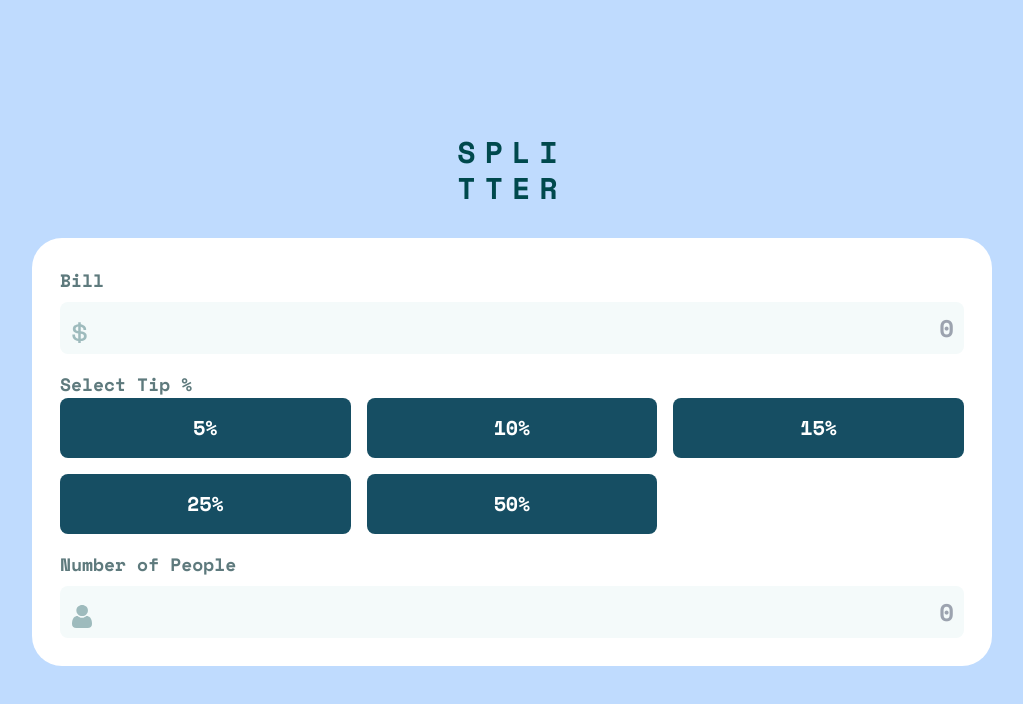
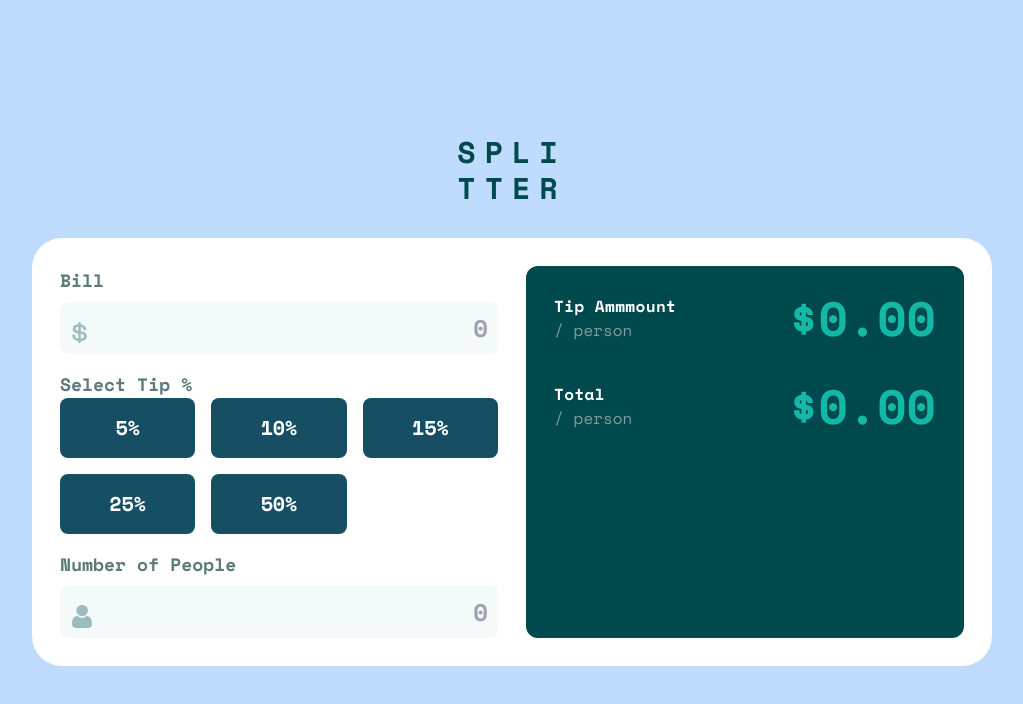
Before and after one commit to LugpDev2022/splitter, a Next.js app: page / in a window 1280 px wide. Shown: the top 704 px of the page, without its empty margins (128-1151 px from the left). Built offline with nearby package versions, Linux system fonts and the light colour scheme.

Commit message:
Ammount span

```diff
--- /dev/null
+++ b/app/components/spans/AmmountSpan.tsx
@@ -0,0 +1,20 @@
+interface AmmountSpanProps {
+  children: React.ReactNode;
+  ammount: number;
+}
+
+const AmmountSpan: React.FC<AmmountSpanProps> = ({ children, ammount }) => {
+  return (
+    <div className='flex flex-row justify-between mb-10'>
+      <div className='grid grid-rows-2'>
+        <span className='text-white font-bold tracking-wide'>{children}</span>
+        <span className='text-[#7f9c9f]'>/ person</span>
+      </div>
+      <span className='text-teal-500 text-5xl font-bold'>
+        ${ammount <= 0 ? '0.00' : ammount}
+      </span>
+    </div>
+  );
+};
+
+export default AmmountSpan;
--- a/app/page.tsx
+++ b/app/page.tsx
@@ -1,9 +1,11 @@
 import Input from './components/Input';
 import Title from './components/Title';
+import Button from './components/buttons/Button';
 import SectionSpan from './components/spans/SectionSpan';
+
 import dollarIcon from './assets/icon-dollar.svg';
 import personIcon from './assets/icon-person.svg';
-import Button from './components/buttons/Button';
+import AmmountSpan from './components/spans/AmmountSpan';
 
 const percentages: number[] = [5, 10, 15, 25, 50];
 
@@ -15,14 +17,30 @@ const page = () => {
       flex-col
       gap-8
       justify-end
-      md:justify-center'
+      md:justify-center
+      '
       style={{ height: '100%', alignItems: 'center' }}
     >
       <header className='flex flex-col justify-center'>
         <Title />
       </header>
 
-      <div className=' bg-white rounded-t-[35px] md:rounded-[30px] p-7 w-full md:w-11/12 lg:w-9/12'>
+      <div
+        className='
+      bg-white
+      gap-7
+      grid
+      grid-cols-1
+      lg:w-9/12
+      md:grid-cols-2
+      md:rounded-[30px]
+      md:w-11/12
+      p-7
+      rounded-t-[35px]
+      w-full
+      '
+      >
+        <div>
           <div>
             <SectionSpan>Bill</SectionSpan>
             <Input placeholder='0' icon={dollarIcon} iconAlt='dollar icon' />
@@ -45,6 +63,11 @@ const page = () => {
             />
           </div>
         </div>
+        <div className='bg-[#00494d] rounded-xl p-7'>
+          <AmmountSpan ammount={0.0}>Tip Ammmount</AmmountSpan>
+          <AmmountSpan ammount={0.0}>Total</AmmountSpan>
+        </div>
+      </div>
     </div>
   );
 };
```
Lines whose indentation alone changed are shown as unchanged.
